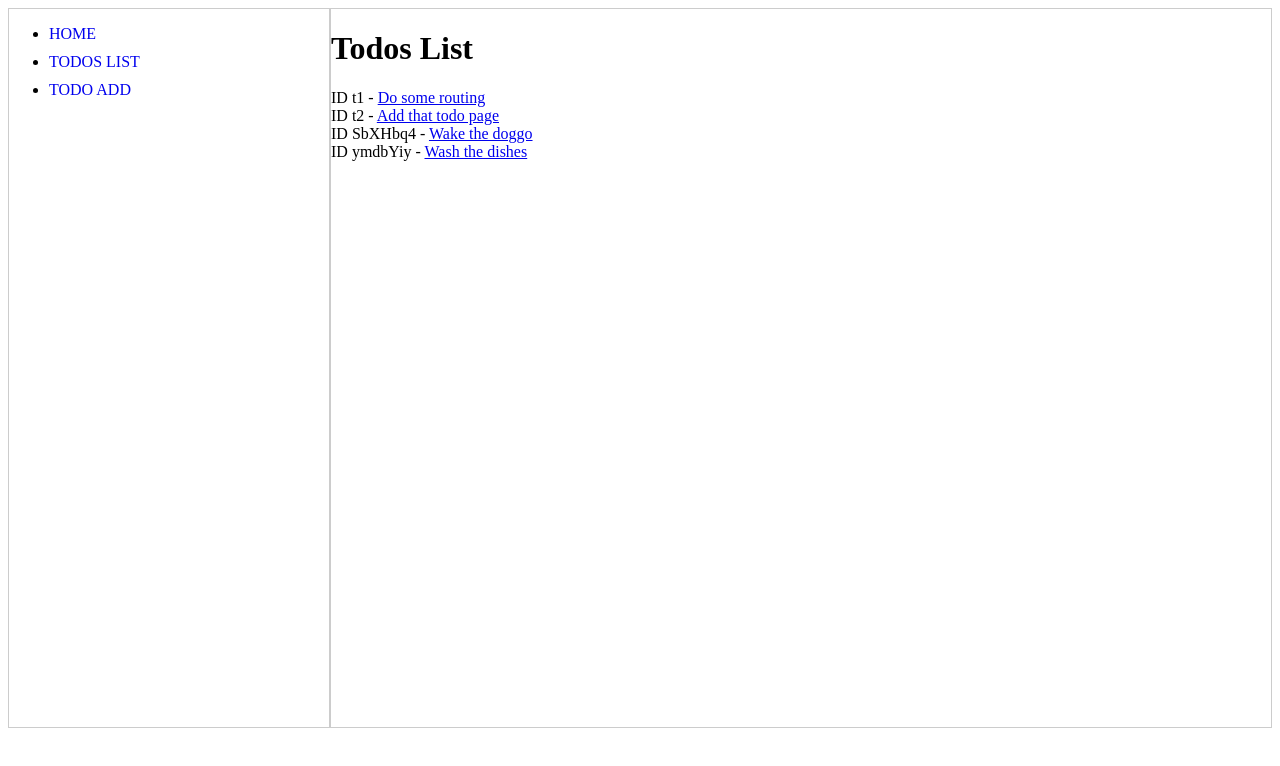
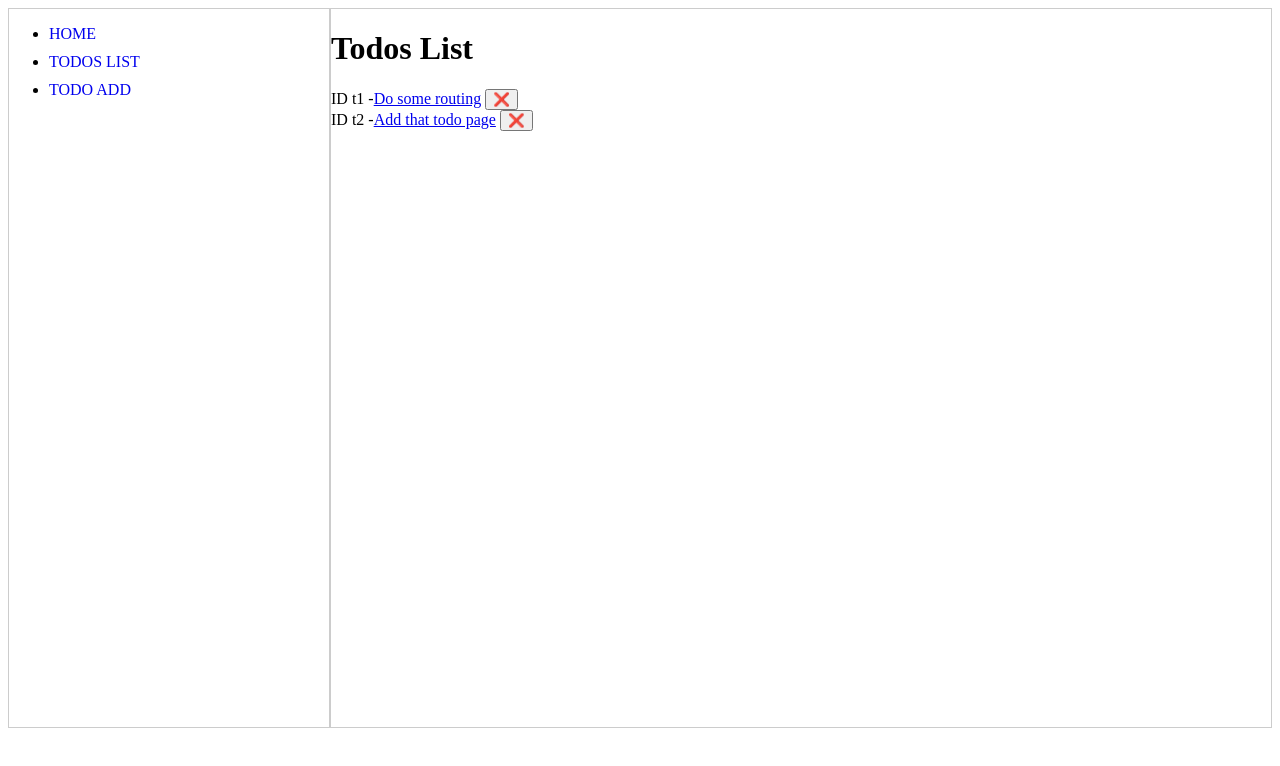
Before and after one commit to losrobbos/react-router-context-loaders-and-actions, a React (Vite) app: page /todos in a window 1280 px wide. Shown: the top 766 px of the page. Built offline with nearby package versions, Linux system fonts and the light colour scheme; data requests are answered from the project's data file.

Commit message:
Implemented Todos CRUD with Context API in actions

```diff
--- a/index.html
+++ b/index.html
@@ -4,7 +4,7 @@
     <meta charset="UTF-8" />
     <link rel="icon" type="image/svg+xml" href="/vite.svg" />
     <meta name="viewport" content="width=device-width, initial-scale=1.0" />
-    <title>Vite + React</title>
+    <title>React Router 6.4+ Workout</title>
   </head>
   <body>
     <div id="root"></div>
--- a/src/Layout.jsx
+++ b/src/Layout.jsx
@@ -1,24 +1,6 @@
-import { useState } from "react";
 import { NavLink, Outlet } from "react-router-dom";
 
 export const Layout = () => {
-  const [todos, setTodos] = useState([
-    {
-      id: "t1",
-      title: "Do some routing",
-      user: "robbos",
-    },
-    {
-      id: "t2",
-      title: "Add that todo page",
-      user: "umberto",
-    },
-    {
-      title: "Wake the dog",
-      user: "Vassilis",
-      id: "SbXHbq4",
-    },
-  ]);
 
   return (
     <div className="layout">
@@ -36,7 +18,7 @@ export const Layout = () => {
         </ul>
       </nav>
       <main>
-        <Outlet context={{ todos, setTodos }} />
+        <Outlet />
       </main>
     </div>
   );
--- a/src/Router.jsx
+++ b/src/Router.jsx
@@ -1,6 +1,6 @@
 import {
+  RouterProvider,
   createBrowserRouter,
-  defer,
   redirect,
 } from "react-router-dom";
 import { Layout } from "./Layout";
@@ -9,8 +9,15 @@ import { TodosAll } from "./components/TodosAll";
 import { TodosAdd } from "./components/TodoAdd";
 import { TodosEdit } from "./components/TodoEdit";
 import { ErrorPage } from "./components/ErrorPage";
+import { useDataContext } from "./store/DataProvider";
 
-export const router = createBrowserRouter([
+export const Router = () => {
+  // load context data
+  const { todos, setTodos, getTodoById, updateTodo, deleteTodo } =
+    useDataContext();
+
+  // now all loaders and actions have access to context items!
+  const router = createBrowserRouter([
     // LAYOUT
     {
       path: "/",
@@ -21,61 +28,58 @@ export const router = createBrowserRouter([
           index: true,
           element: <HomePage />,
         },
-
         {
           path: "todos",
           element: <TodosAll />,
+          errorElement: <ErrorPage />,
           loader: async () => {
             console.log("[TODOS all] Loader");
             // render blocking data loading (only once data is READY, we will pass it to the component to render)
             // return fetch("http://localhost:5000/todos");
 
             // NON render blocking data loading using defer
-          return defer({
-            todos: fetch("http://localhost:5000/todos").then(resp => resp.json())
-          });
+            return { todos };
           },
-        errorElement: <ErrorPage />,
         },
         {
           path: "todos/add",
           element: <TodosAdd />,
+          errorElement: <ErrorPage />,
           action: async ({ request }) => {
             // wait for sended formdata
             const formData = await request.formData();
             // extract data from formdata collection into an object
             const todoData = Object.fromEntries(formData);
             console.log("[TODO Add ACTION] Data received:", todoData);
+            // add random ID
+            Object.assign(todoData, { id: Date.now().toString() });
 
             // create entry at API
-          await fetch(`http://localhost:5000/todos`, {
-            method: "POST",
-            headers: { "Content-Type": "application/json" },
-            body: JSON.stringify(todoData),
-          });
+            setTodos([...todos, todoData]);
 
             // redirect to todo list and wait there for auto refresh of all todos...
             return redirect("/todos");
           },
         },
-      // delete route
         {
           path: "todos/:todoId/delete",
-        loader: async({ params }) => {
-          // TODO: delete todo from API and return to list
-          console.log(params)
+          element: <div>Deleting...</div>,
+          action: ({ params }) => {
+            // delete todo from store and return to list
+            console.log("[ACTION Todo Delete]");
+            const { todoId } = params;
+            deleteTodo(todoId);
             return redirect("/todos")
-        }
+          },
         },
         {
           path: "todos/:todoId/edit",
           element: <TodosEdit />,
           loader: async ({ params }) => {
             console.log("[TODO EDIT] loader", params);
-          // fetch TODO item from API
+            // fetch TODO item from context
             // pass todo item over to component
-          return fetch(`http://localhost:5000/todos/${params.todoId}`);
-          // return { id: params.todoId }
+            return getTodoById(params.todoId);
           },
           action: async ({ request, params }) => {
             const formData = await request.formData();
@@ -84,12 +88,8 @@ export const router = createBrowserRouter([
             // Object.assign(todoUpdated, { id: params.todoId })
             console.log("[TODO EDIT ACTION] data received", todoUpdated);
 
-          // TODO: update item at API
-          await fetch(`http://localhost:5000/todos/${params.todoId}`, {
-            method: "PATCH",
-            headers: { "Content-Type": "application/json" },
-            body: JSON.stringify(todoUpdated),
-          });
+            // update item in context
+            updateTodo({ ...todoUpdated, id: params.todoId });
 
             return redirect("/todos");
           },
@@ -97,3 +97,6 @@ export const router = createBrowserRouter([
       ],
     },
   ]);
+
+  return <RouterProvider router={router} />;
+};
--- a/src/components/TodosAll.jsx
+++ b/src/components/TodosAll.jsx
@@ -1,9 +1,27 @@
 import { Suspense } from "react";
-import { Await, Link, useLoaderData } from "react-router-dom";
+import { Await, Form, Link, useLoaderData } from "react-router-dom";
+
+const TodosAllResolved = ({ todos }) => {
+  const todosList = todos.map((todo) => (
+    <div key={todo.id}>
+      <span>ID {todo.id} -</span>
+      <Link to={`/todos/${todo.id}/edit`}>{todo.title}</Link>
+      <span> </span>
+      <Form
+        style={{ display: "inline-block" }}
+        method="POST"
+        action={`/todos/${todo.id}/delete`}
+      >
+        <button type="submit">❌</button>
+      </Form>
+    </div>
+  ));
+  return todosList;
+};
 
 export const TodosAll = () => {
   const data = useLoaderData();
-  const { todos } = data
+  const { todos } = data;
 
   return (
     <>
@@ -12,18 +30,7 @@ export const TodosAll = () => {
       {/* once data ready => resolve it in Await component and render Await children using the resolved data */}
       <Suspense fallback={<h2>Loadin....</h2>}>
         <div className="todos-list">
-          <Await resolve={todos}>
-            {(todosResolved) => {
-              console.log({todosResolved})
-              const todosList = todosResolved.map((todo) => (
-                <div key={todo.id}>
-                  ID {todo.id} -{" "}
-                  <Link to={`/todos/${todo.id}/edit`}>{todo.title}</Link>
-                </div>
-              ));
-              return todosList
-            }}
-          </Await>
+          <Await resolve={todos}>{(todosResolved) => <TodosAllResolved todos={todosResolved} /> }</Await>
         </div>
       </Suspense>
     </>
--- /dev/null
+++ b/src/store/DataProvider.jsx
@@ -0,0 +1,51 @@
+import { createContext, useContext, useState } from "react";
+
+const Context = createContext({})
+
+export const useDataContext = () => {
+  return useContext(Context)
+}
+
+export const DataProvider = ({ children }) => {
+
+    const [todos, setTodos] = useState([
+    {
+      id: "t1",
+      title: "Do some routing",
+      user: "robbos",
+    },
+    {
+      id: "t2",
+      title: "Add that todo page",
+      user: "umberto",
+    },
+  ]);
+
+  const getTodoById = (todoId) => {
+    return todos.find(todo => todo.id === todoId)
+  }
+
+  const updateTodo = (todoUpdated) => {
+    const todosUpdated = todos.map(todo => todo.id === todoUpdated.id ? todoUpdated : todo)
+    setTodos(todosUpdated)
+  }
+
+  const deleteTodo = (todoId) => {
+    const todosKeep = todos.filter(todo => todo.id !== todoId)
+    setTodos(todosKeep)
+  }
+
+  const sharedData = {
+    todos,
+    setTodos,
+    getTodoById,
+    updateTodo,
+    deleteTodo
+  }
+
+  return (
+    <Context.Provider value={sharedData}>
+      { children }
+    </Context.Provider>
+  )
+}
```
Also changed, not shown: src/main.jsx (+5 -3 lines), .eslintrc.cjs. Lines whose indentation alone changed are shown as unchanged.
